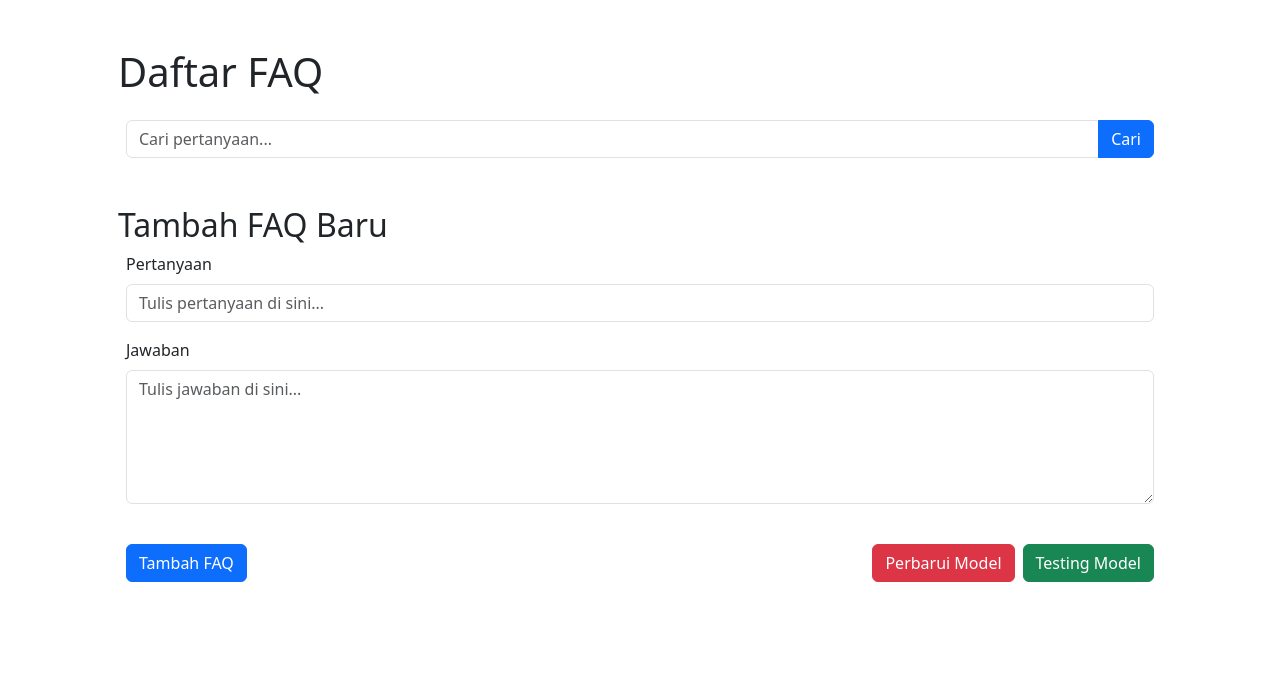
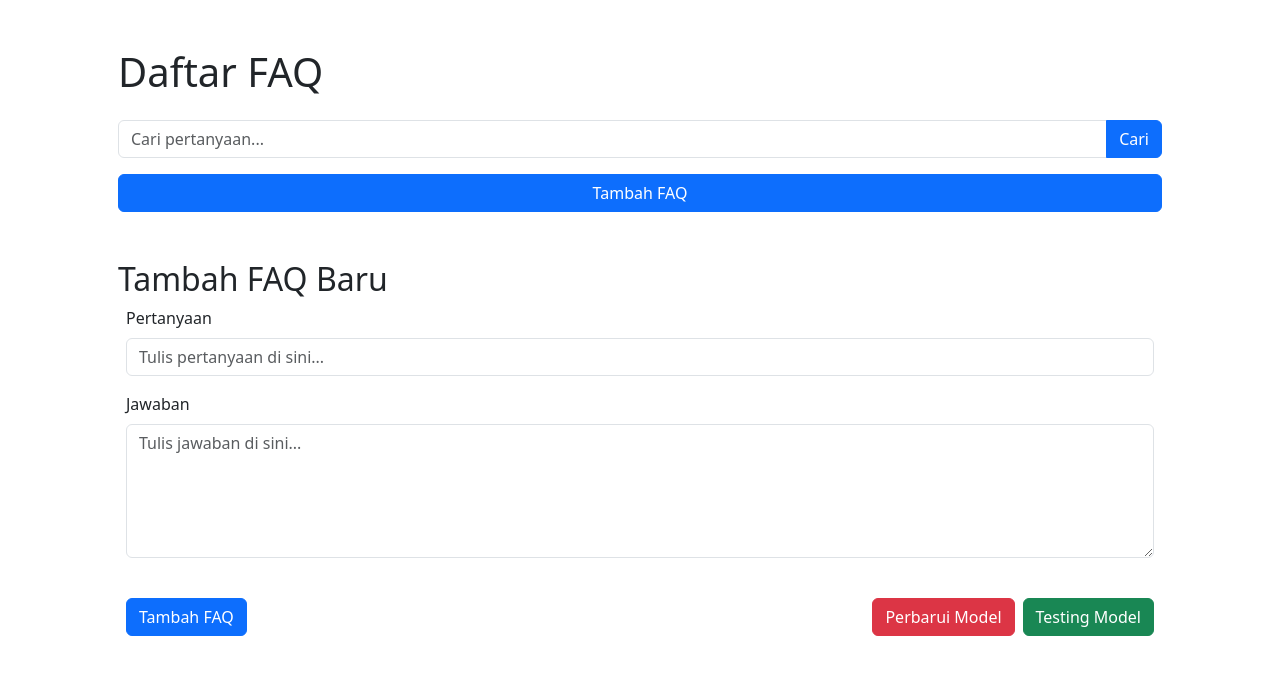
Before and after one commit to CahyaW06/chatbot, a FastAPI app: page / in a window 1280 px wide. Shown: the top 675 px of the page. Run offline with FastAPI, Linux system fonts and the light colour scheme.

Commit message:
Add navigation to add FAQ

```diff
--- a/templates/index.html
+++ b/templates/index.html
@@ -8,11 +8,14 @@
     <div class="mx-auto container-xl my-5 px-5">
         <h1 class="mb-4">Daftar FAQ</h1>
         <form method="get">
-            <div class="input-group mb-3 px-2">
+            <div class="input-group mb-3">
                 <input type="text" name="q" class="form-control" placeholder="Cari pertanyaan..." value="{{ query or '' }}">
                 <button type="submit" class="btn btn-primary">Cari</button>
             </div>
         </form>
+        <div class="mb-4">
+            <a type="button" class="btn btn-primary w-100" href="#addFaq">Tambah FAQ</a>
+        </div>
         <ul>
             {% for faq in faqs %}
             <li class="mb-3 border-bottom p-2">
@@ -33,7 +36,7 @@
         </ul>
     </div>
 
-    <div class="container-xl mx-auto my-5 px-5">
+    <div class="container-xl mx-auto my-5 px-5" id="addFaq">
         <h2>Tambah FAQ Baru</h2>
         <div class="d-flex flex-column px-2">
             <form method="post" action="/add">
```
